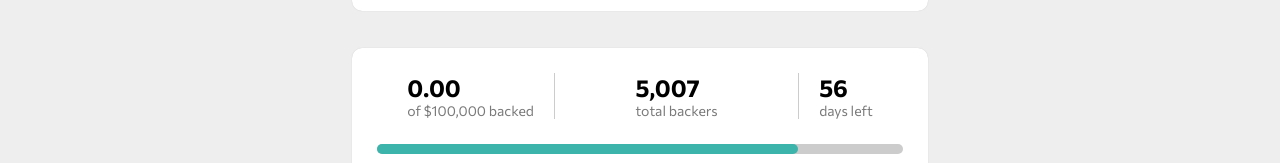
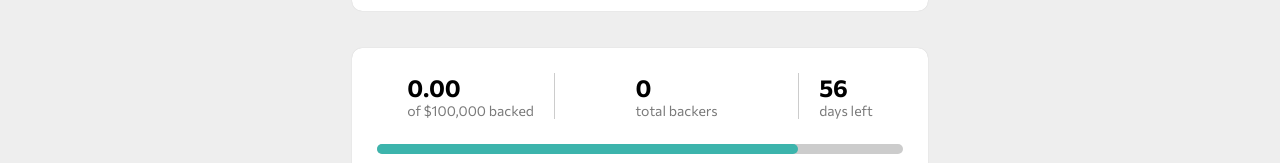
Before and after one commit to FelipePinha/Projeto-Crowdfund, a React (Vite) app: page / in a window 1280 px wide. Shown: the part 462-625 px from the top of the page. Built offline with nearby package versions, Linux system fonts and the light colour scheme.

Commit message:
create total backers context

```diff
--- a/src/App.jsx
+++ b/src/App.jsx
@@ -10,12 +10,14 @@ import { InfoCard } from "./components/BacksData/InfoCard/InfoCard"
 import { InfoContainer } from "./components/BacksData/InfoContainer/InfoContainer"
 import { PledgesCard } from "./components/Pledges/PledgesCard/PledgesCard"
 import { PledgesProvider } from "./context/PledgesContext"
+import { TotalBackerProvider } from "./context/TotalBackerContext"
 
 function App() {
 
   return (
     <>
       <PledgesProvider>
+        <TotalBackerProvider>
           <GlobalStyle />
           <Banner>
             <NavBar />
@@ -34,6 +36,7 @@ function App() {
 
             <PledgesCard />
           </Container>
+        </TotalBackerProvider>
       </PledgesProvider>
     </>
   )
--- a/src/components/BacksData/InfoContainer/InfoContainer.jsx
+++ b/src/components/BacksData/InfoContainer/InfoContainer.jsx
@@ -2,16 +2,18 @@ import { Info } from "../Info/Info";
 import { ProgressionBar } from "../ProgressionBar/ProgressionBar";
 import { useContext } from "react";
 import { PledgesContext } from "../../../context/PledgesContext";
+import { TotalBackerContext} from "../../../context/TotalBackerContext";
 import * as C from './InfoContainer.styles'
 
 export function InfoContainer() {
     const { pledgeTotalValue } = useContext(PledgesContext)
+    const { totalBackers } = useContext(TotalBackerContext)
 
     return (
         <>
             <C.Container>
                 <Info title={pledgeTotalValue.toFixed(2)} subTitle='of $100,000 backed'/>
-                <Info title='5,007' subTitle='total backers'/>
+                <Info title={totalBackers} subTitle='total backers'/>
                 <Info title='56' subTitle='days left'/>
             </C.Container>
             <ProgressionBar />
--- a/src/components/Popups/PledgeModal/PledgeModal.jsx
+++ b/src/components/Popups/PledgeModal/PledgeModal.jsx
@@ -6,10 +6,12 @@ import { useState } from 'react'
 import { GratitudeModal } from '../GratitudeModal/GratitudeModal'
 import { useContext } from 'react'
 import { PledgesContext } from '../../../context/PledgesContext'
+import { TotalBackerContext } from '../../../context/TotalBackerContext'
 
 
 export function PledgeModal({ modalIsOpen, title, description, initialValue, handleToggleModal }) {
     const {sumPledgeTotalValue} = useContext(PledgesContext)
+    const {sumTotalBackers} = useContext(TotalBackerContext)
     const [value, setValue] = useState(initialValue)
     const [error, setError] = useState(false)
     const [gratitudeModalIsOpen, setGratitudeModalisOpen] = useState(false)
@@ -26,6 +28,7 @@ export function PledgeModal({ modalIsOpen, title, description, initialValue, han
         }
 
         sumPledgeTotalValue(value)
+        sumTotalBackers()
         handleToggleModal()
         GratitudeModalToggle()
     }
--- /dev/null
+++ b/src/context/TotalBackerContext.jsx
@@ -0,0 +1,17 @@
+import { createContext, useState } from "react";
+
+export const TotalBackerContext = createContext()
+
+export function TotalBackerProvider({ children }) {
+    const [totalBackers, setTotalBackers] = useState(0)
+
+    function sumTotalBackers() {
+        setTotalBackers(prev => prev + 1)
+    }
+
+    return(
+        <TotalBackerContext.Provider value={{totalBackers, sumTotalBackers}}>
+            {children}
+        </TotalBackerContext.Provider>
+    )
+}
```
Lines whose indentation alone changed are shown as unchanged.
